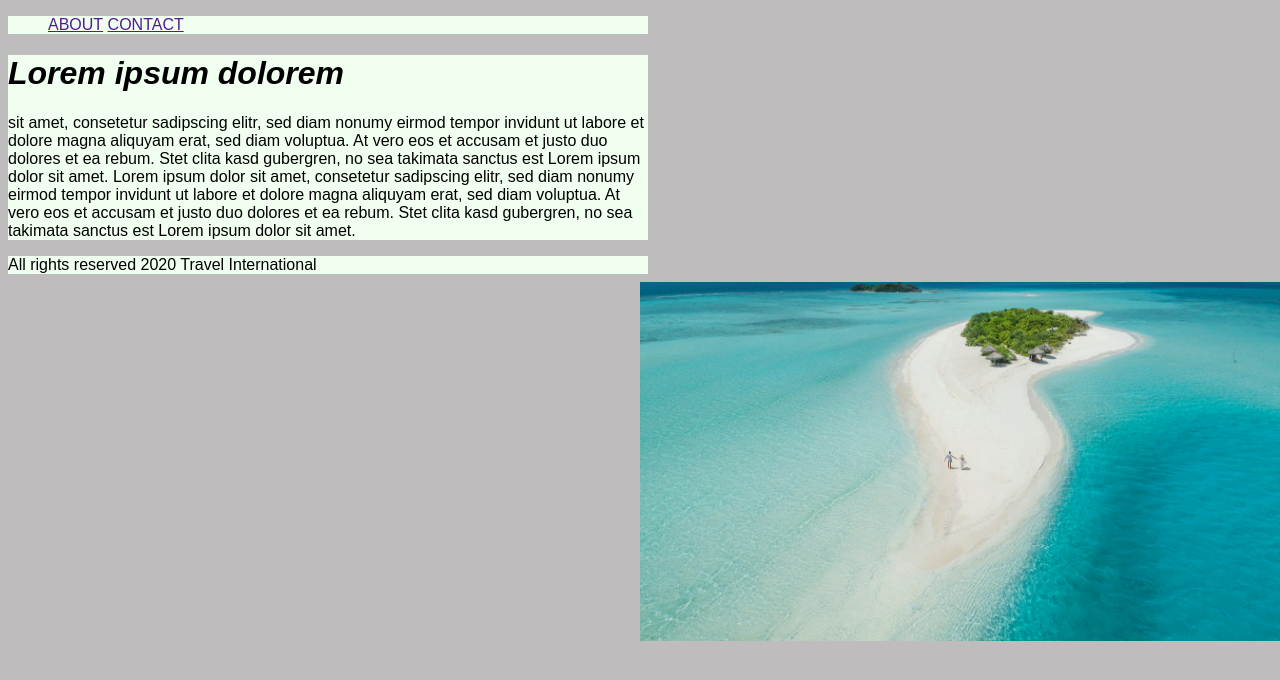
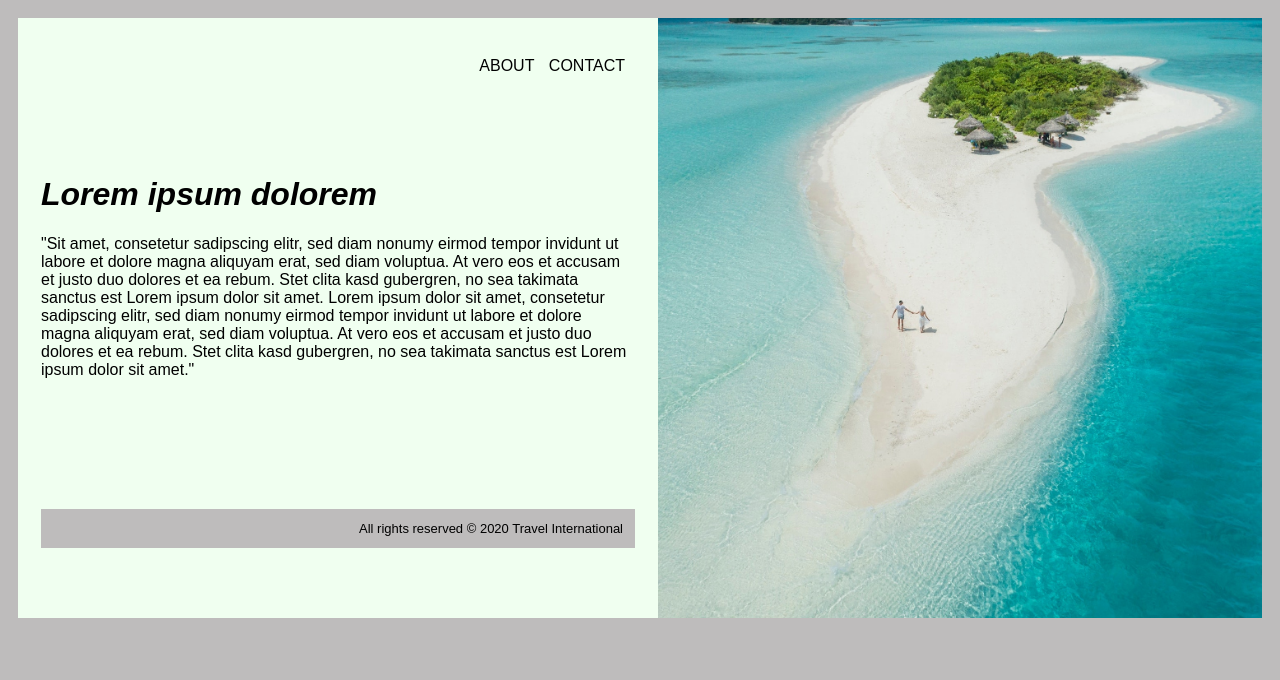
Before and after one commit to Melanie-codegirl/uib-boxmodel-travel-page, a plain HTML site: page index.html in a window 1280 px wide. Drawn offline with Linux system fonts and the light colour scheme.

Commit message:
kind of solution

```diff
--- a/index.html
+++ b/index.html
@@ -1,12 +1,13 @@
 <!DOCTYPE html>
 <html lang="en">
   <head>
-    <meta charset="UTF-8">
-    <meta name="viewport" content="width=device-width, initial-scale=1.0">
-    <link rel="stylesheet" href="style.css">
+    <meta charset="UTF-8" />
+    <meta name="viewport" content="width=device-width, initial-scale=1.0" />
+    <link rel="stylesheet" href="style.css" />
     <title>Document</title>
   </head>
   <body>
+    <main>
       <header>
         <nav>
           <ul>
@@ -15,12 +16,21 @@
           </ul>
         </nav>
       </header>
-    <main>
       <h1>Lorem ipsum dolorem</h1>
-        <p>sit amet, consetetur sadipscing elitr, sed diam nonumy eirmod tempor invidunt ut labore et dolore magna aliquyam erat, sed diam voluptua. At vero eos et accusam et justo duo dolores et ea rebum. Stet clita kasd gubergren, no sea takimata sanctus est Lorem ipsum dolor sit amet. Lorem ipsum dolor sit amet, consetetur sadipscing elitr, sed diam nonumy eirmod tempor invidunt ut labore et dolore magna aliquyam erat, sed diam voluptua. At vero eos et accusam et justo duo dolores et ea rebum. Stet clita kasd gubergren, no sea takimata sanctus est Lorem ipsum dolor sit amet.</p>
+      <p class="main">
+        "Sit amet, consetetur sadipscing elitr, sed diam nonumy eirmod tempor
+        invidunt ut labore et dolore magna aliquyam erat, sed diam voluptua. At
+        vero eos et accusam et justo duo dolores et ea rebum. Stet clita kasd
+        gubergren, no sea takimata sanctus est Lorem ipsum dolor sit amet. Lorem
+        ipsum dolor sit amet, consetetur sadipscing elitr, sed diam nonumy
+        eirmod tempor invidunt ut labore et dolore magna aliquyam erat, sed diam
+        voluptua. At vero eos et accusam et justo duo dolores et ea rebum. Stet
+        clita kasd gubergren, no sea takimata sanctus est Lorem ipsum dolor sit
+        amet."
+      </p>
+      <footer>
+        <p>All rights reserved © 2020 Travel International</p>
+      </footer>
     </main>
-    <footer>
-<p>All rights reserved 2020 Travel International</p>
-    </footer>
   </body>
 </html>
--- a/style.css
+++ b/style.css
@@ -1,3 +1,8 @@
+html {
+    padding: 10px;
+    background-color:  rgb(190, 188, 188);
+}
+
 * {
   box-sizing: border-box;
 }
@@ -5,22 +10,32 @@
 body {
   font-family: Arial, Helvetica, sans-serif;
   background-color:  rgb(190, 188, 188);
-  background-image: url(images/beach.jpg);
-    width: 50vw;
-    height: 900px;
+  background-image: url(images/beach_cut.jpg);
   background-position: right;
   background-repeat: no-repeat;
   background-size: 50%;
-  position: relative;
 }
 
-main, header, footer {
+main {
+    width: 50vw;
+    height: 600px;
+    padding: 23px;
 background-color: honeydew;
 }
 
+ul {
+    text-align: right;
+}
+
 ul li {
+padding-right: 10px;
   list-style-type: none;
   display: inline-block;
+}
+
+a {
+    text-decoration: none;
+    color: black;
 }
 
 li a:hover {
@@ -28,4 +43,15 @@ li a:hover {
 }
 h1 {
     font-style: italic;
+    padding-top: 80px;
   }
+
+p.main {
+margin: 20px 0 130px 0;
+  }
+footer p {
+    font-size: small;
+    text-align: right;
+    background-color:  rgb(190, 188, 188);
+    padding: 12px;
+}
```
Lines whose indentation alone changed are shown as unchanged.
